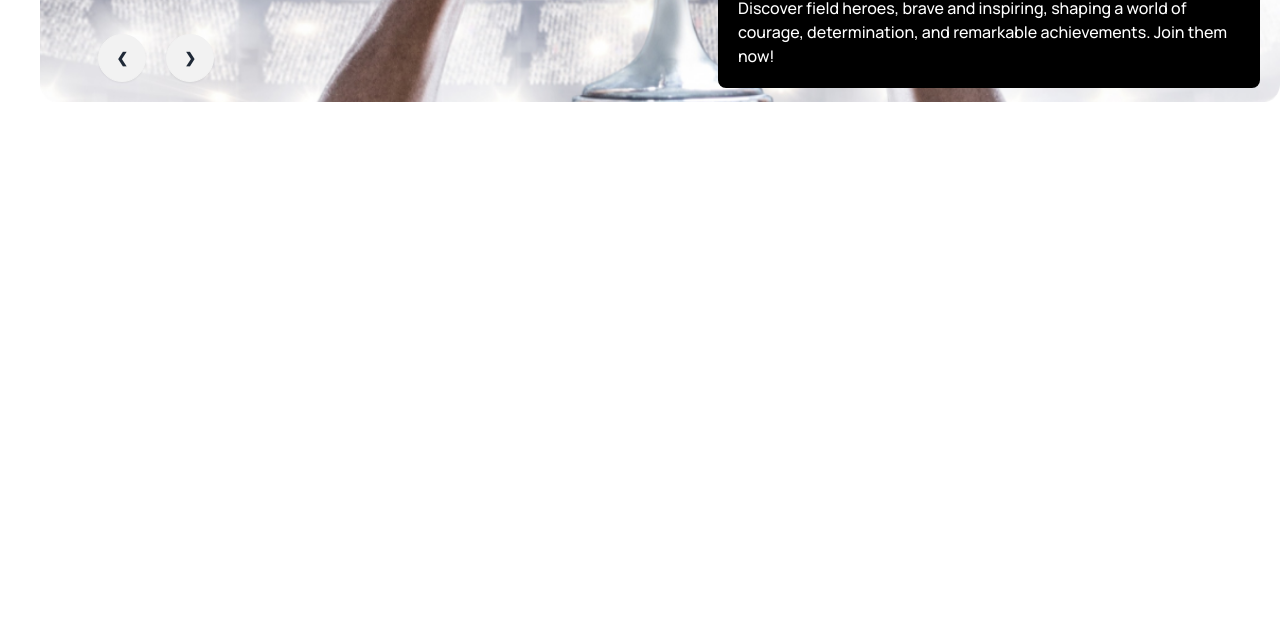
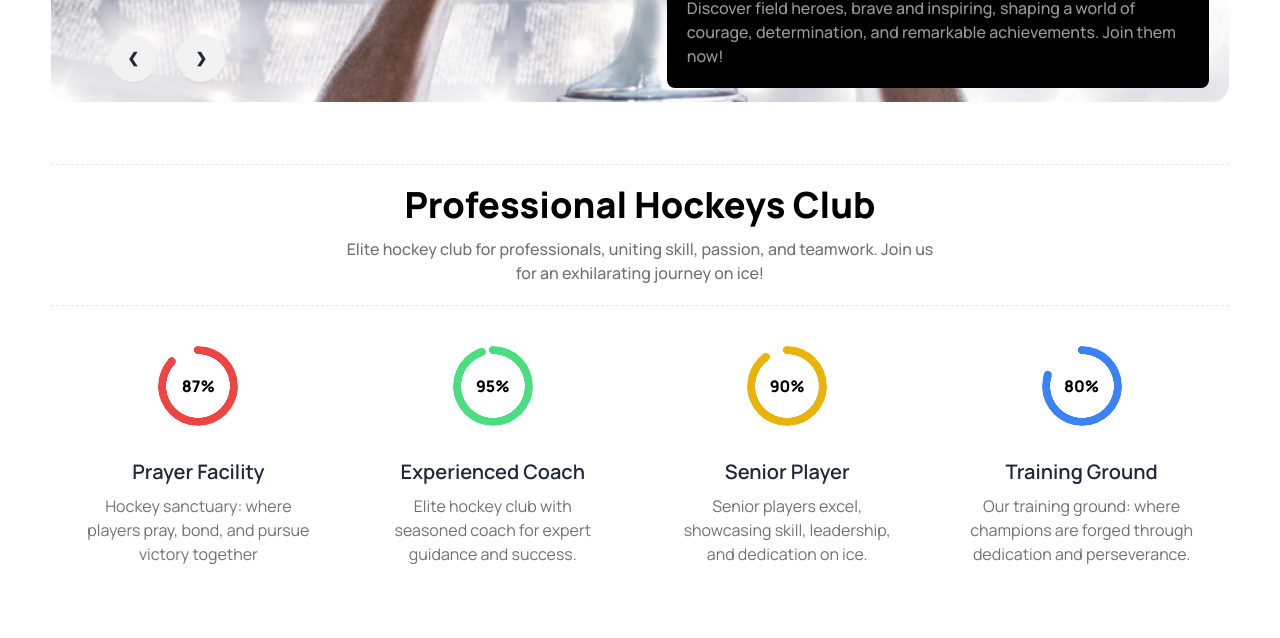
Before and after one commit to RMAlMamun/Hockeys-Project-A3, a plain HTML site: page index.html in a window 1280 px wide. Shown: the part 626-1264 px from the top of the page. Before the commit the page ends 800 px from the top, so only its background shows below. Drawn offline with nearby package versions, Linux system fonts and the light colour scheme.

Commit message:
progress bar completed

```diff
--- a/index.html
+++ b/index.html
@@ -15,7 +15,7 @@
             theme: {
                 extend: {
                     colors: {
-                        clifford: '#da373d',
+                        clifford: '#FFFFFF',
                     }
                 }
             }
@@ -30,11 +30,12 @@
             font-family: 'manrope', sans-serif;
         }
     </style>
+    <script src="https://kit.fontawesome.com/9c982211e3.js" crossorigin="anonymous"></script>
 </head>
 
 <body class="font-manrope">
-    <header class="container mx-auto">
-        <dir>
+    <header>
+        <dir class="container mx-auto">
             <div class="navbar bg-base-100">
                 <div class="navbar-start">
                     <div class="dropdown">
@@ -81,14 +82,16 @@
                 <div class="carousel w-full">
                     <div id="slide1" class="carousel-item relative w-full lg:min-h-[80vh] min-h-[30vh]">
                         <img src="images/1.png" class="w-full" />
-                        <div class="absolute flex justify-between transform left-1/2 -translate-x-1/2 md:translate-x-1/2   md:left-0 bottom-5 gap-5">
+                        <div
+                            class="absolute flex justify-between transform left-1/2 -translate-x-1/2 md:translate-x-1/2   md:left-0 bottom-5 gap-5">
                             <a href="#slide2" class="btn btn-circle">❮</a>
                             <a href="#slide2" class="btn btn-circle">❯</a>
                         </div>
                     </div>
                     <div id="slide2" class="carousel-item relative w-full lg:min-h-[80vh] min-h-[30vh]">
                         <img src="images/1.png" class="w-full" />
-                        <div class="absolute flex justify-between transform left-1/2 -translate-x-1/2 md:translate-x-1/2   md:left-0 bottom-5 gap-5">
+                        <div
+                            class="absolute flex justify-between transform left-1/2 -translate-x-1/2 md:translate-x-1/2   md:left-0 bottom-5 gap-5">
                             <a href="#slide1" class="btn btn-circle">❮</a>
                             <a href="#slide1" class="btn btn-circle">❯</a>
                         </div>
@@ -107,6 +110,68 @@
         </dir>
     </header>
     <main>
+        <section>
+            <div class="container mx-auto py-10">
+                <hr class="border-dashed border-1 h-0">
+                <div class="space-y-3 text-center py-5">
+                    <h2 class="text-xl md:text-4xl text-black font-extrabold">
+                        Professional Hockeys Club
+                    </h2>
+                    <p class="text-sm md:text-base font-medium p-black max-w-[607px] mx-auto">
+                        Elite hockey club for professionals, uniting skill, passion, and teamwork. Join us for an
+                        exhilarating journey on ice!
+                    </p>
+                </div>
+                <hr class="border-dashed border-1 h-0">
+                <div class="grid grid-cols-1 md:grid-cols-2 lg:grid-cols-4">
+                    <div class="card max-w-96 bg-base-100 mx-auto">
+                        <figure class="px-10 pt-10">
+                            <div class="radial-progress text-red-500" style="--value:87;" role="progressbar"><span
+                                    class="text-black font-extrabold">87%</span></div>
+                        </figure>
+                        <div class="card-body items-center text-center">
+                            <h2 class="card-title">Prayer Facility</h2>
+                            <p class="p-black max-w-[250px]">Hockey sanctuary: where players pray, bond, and pursue
+                                victory together</p>
+                        </div>
+                    </div>
+                    <div class="card max-w-96 bg-base-100 mx-auto">
+                        <figure class="px-10 pt-10">
+                            <div class="radial-progress text-green-400" style="--value:95;" role="progressbar"><span
+                                    class="text-black font-extrabold">95%</span></div>
+                        </figure>
+                        <div class="card-body items-center text-center">
+                            <h2 class="card-title">Experienced Coach</h2>
+                            <p class="p-black max-w-[250px]">Elite hockey club with seasoned coach for expert guidance
+                                and success.</p>
+                        </div>
+                    </div>
+                    <div class="card max-w-96 bg-base-100 mx-auto">
+                        <figure class="px-10 pt-10">
+                            <div class="radial-progress text-yellow-500" style="--value:90;" role="progressbar"><span
+                                    class="text-black font-extrabold">90%</span></div>
+                        </figure>
+                        <div class="card-body items-center text-center">
+                            <h2 class="card-title">Senior Player</h2>
+                            <p class="p-black max-w-[250px]">Senior players excel, showcasing skill, leadership, and
+                                dedication on ice.</p>
+                        </div>
+                    </div>
+                    <div class="card max-w-96 bg-base-100 mx-auto">
+                        <figure class="px-10 pt-10">
+                            <div class="radial-progress text-blue-500" style="--value:80;" role="progressbar"><span
+                                    class="text-black font-extrabold">80%</span></div>
+                        </figure>
+                        <div class="card-body items-center text-center">
+                            <h2 class="card-title">Training Ground</h2>
+                            <p class="p-black max-w-[250px]">Our training ground: where champions are forged through
+                                dedication and perseverance.</p>
+                        </div>
+                    </div>
+                </div>
+            </div>
+        </section>
+
 
     </main>
     <footer>
--- a/style.css
+++ b/style.css
@@ -0,0 +1,29 @@
+@import url('https://fonts.googleapis.com/css2?family=Manrope:wght@200..800&display=swap');
+.theme-color{
+    color:#FF4240;
+}
+.theme-bg {
+    background-color:#FF4240;
+}
+
+body {
+    font-family: "Manrope", sans-serif;
+    font-optical-sizing: auto;
+    font-style: normal;
+  }
+  .p-black{
+    color: rgba(19, 19, 24, 0.60);
+  }
+  .p-white{
+    color: rgba(255, 255, 255, 0.60);
+
+  }
+  .p-white-2{
+    color: rgba(255, 255, 255, 0.80);
+
+  }
+
+.container{
+    padding-left: 4%;
+    padding-right: 4%;
+  }
```
